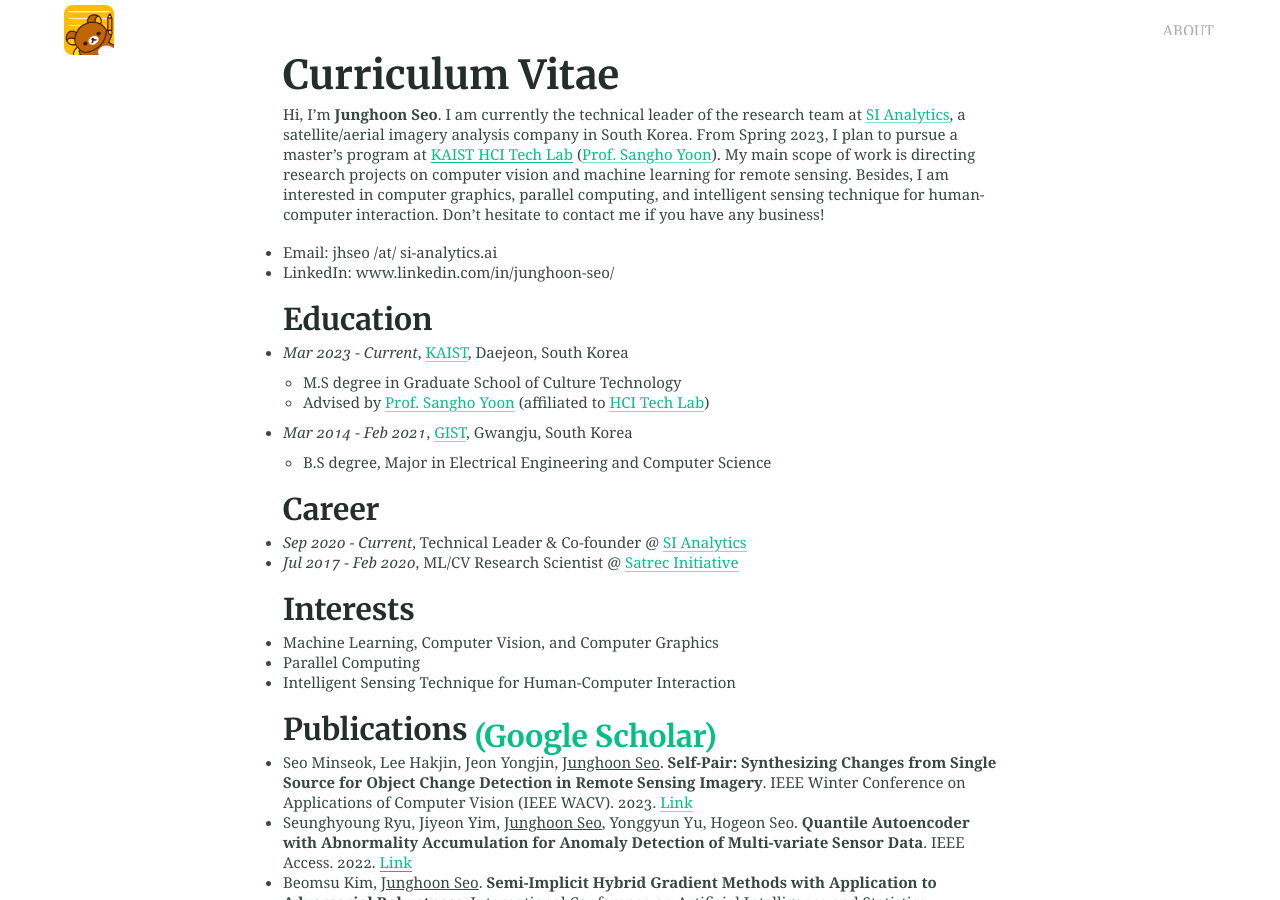
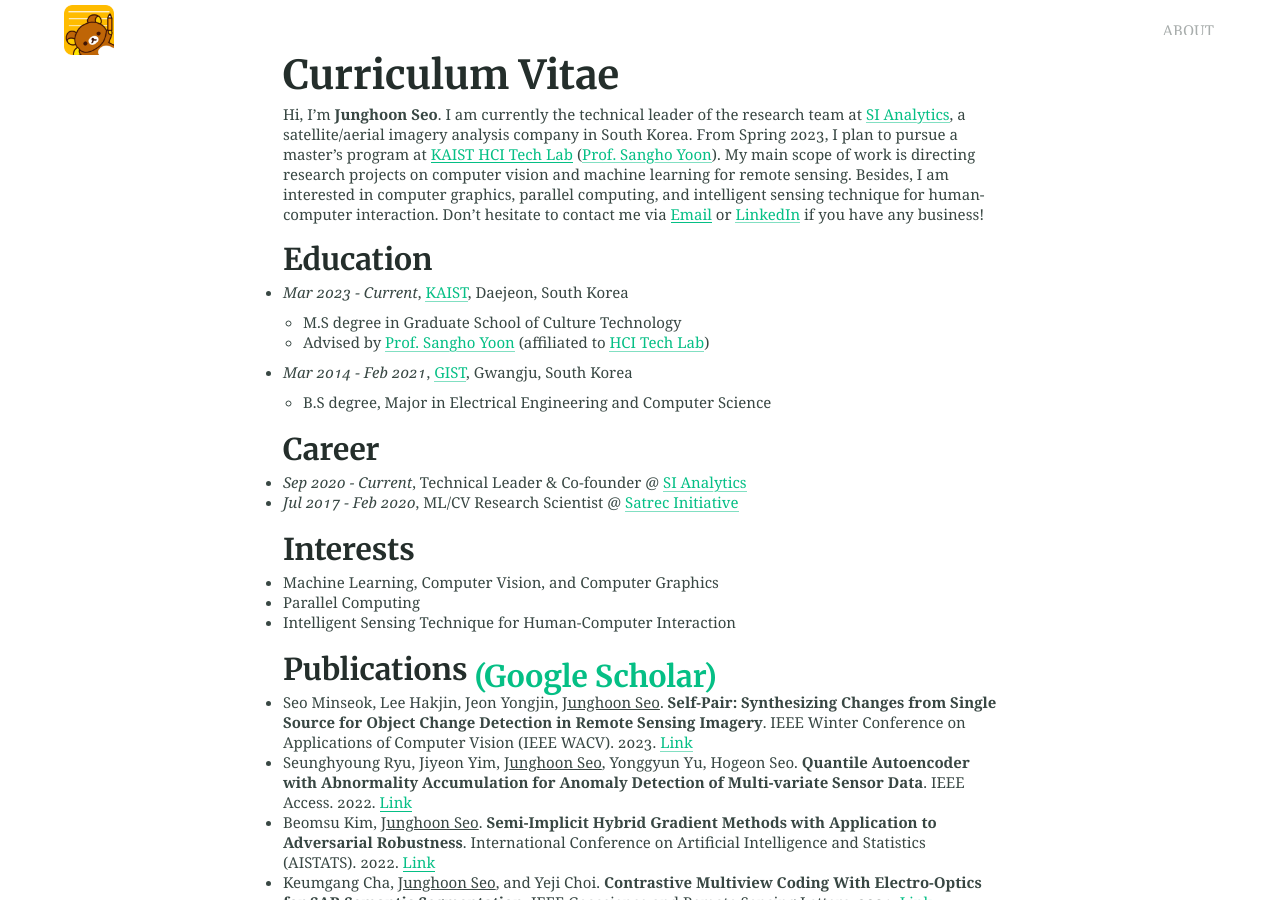
Before and after one commit to mikigom/mikigom.github.io, a Jekyll site: the page built from index.md, in a window 1280 px wide and 900 px high. Built offline with Jekyll 4.4.1, drawn with Linux system fonts in a browser that asks for light colours.

Commit message:
Update index.md

```diff
--- a/index.md
+++ b/index.md
@@ -2,9 +2,7 @@
 title: Curriculum Vitae
 thumbnail: "/assets/logos/rilakkuma-icon-png-8.png"
 ---
-Hi, I'm **Junghoon Seo**. I am currently the technical leader of the research team at [SI Analytics](https://www.si-analytics.ai/eng), a satellite/aerial imagery analysis company in South Korea. From Spring 2023, I plan to pursue a master's program at [KAIST HCI Tech Lab](https://hcitech.org/) ([Prof. Sangho Yoon](http://hcidesigner.weebly.com/)). My main scope of work is directing research projects on computer vision and machine learning for remote sensing. Besides, I am interested in computer graphics, parallel computing, and intelligent sensing technique for human-computer interaction. Don't hesitate to contact me if you have any business!
-- Email: jhseo /at/ si-analytics.ai
-- LinkedIn: www.linkedin.com/in/junghoon-seo/
+Hi, I'm **Junghoon Seo**. I am currently the technical leader of the research team at [SI Analytics](https://www.si-analytics.ai/eng), a satellite/aerial imagery analysis company in South Korea. From Spring 2023, I plan to pursue a master's program at [KAIST HCI Tech Lab](https://hcitech.org/) ([Prof. Sangho Yoon](http://hcidesigner.weebly.com/)). My main scope of work is directing research projects on computer vision and machine learning for remote sensing. Besides, I am interested in computer graphics, parallel computing, and intelligent sensing technique for human-computer interaction. Don't hesitate to contact me via [Email](jhseo@si-analytics.ai) or [LinkedIn](www.linkedin.com/in/junghoon-seo/) if you have any business!
 
 ### Education
 * *Mar 2023 - Current*, [KAIST](https://www.kaist.ac.kr/en/), Daejeon, South Korea
```
